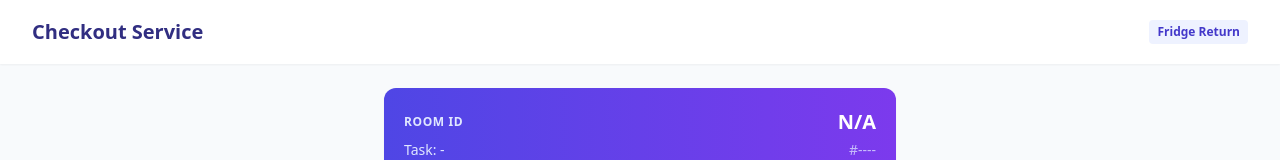
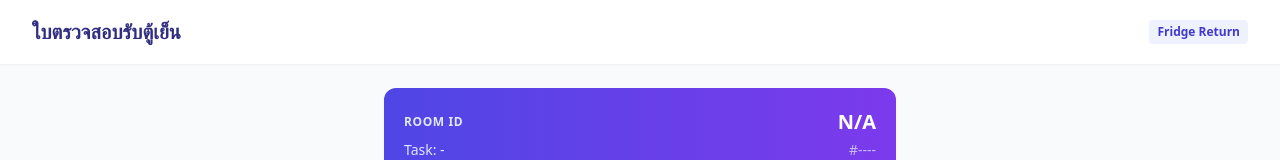
Before and after one commit to mamamansion99/checkout-frg, a React (Vite) app: page / in a window 1280 px wide. Shown: the top 160 px of the page. Built offline with nearby package versions, Linux system fonts and the light colour scheme.

Commit message:
Rename fridge form branding to ใบตรวจสอบรับตู้เย็น

```diff
--- a/App.tsx
+++ b/App.tsx
@@ -20,7 +20,7 @@ const App: React.FC = () => {
       <header className="bg-white shadow-sm sticky top-0 z-20">
         <div className="max-w-7xl mx-auto px-4 sm:px-6 lg:px-8">
           <div className="flex justify-between h-16 items-center">
-            <h1 className="text-xl font-bold text-indigo-900">Checkout Service</h1>
+            <h1 className="text-xl font-bold text-indigo-900">ใบตรวจสอบรับตู้เย็น</h1>
             <span className="text-xs font-semibold bg-indigo-50 text-indigo-700 px-2 py-1 rounded">Fridge Return</span>
           </div>
         </div>
--- a/index.html
+++ b/index.html
@@ -3,7 +3,7 @@
   <head>
     <meta charset="UTF-8" />
     <meta name="viewport" content="width=device-width, initial-scale=1.0" />
-    <title>Car Return Form</title>
+    <title>ใบตรวจสอบรับตู้เย็น</title>
     <script src="https://cdn.tailwindcss.com"></script>
     <link href="https://fonts.googleapis.com/css2?family=Sarabun:wght@300;400;500;700&display=swap" rel="stylesheet">
     <style>
```
